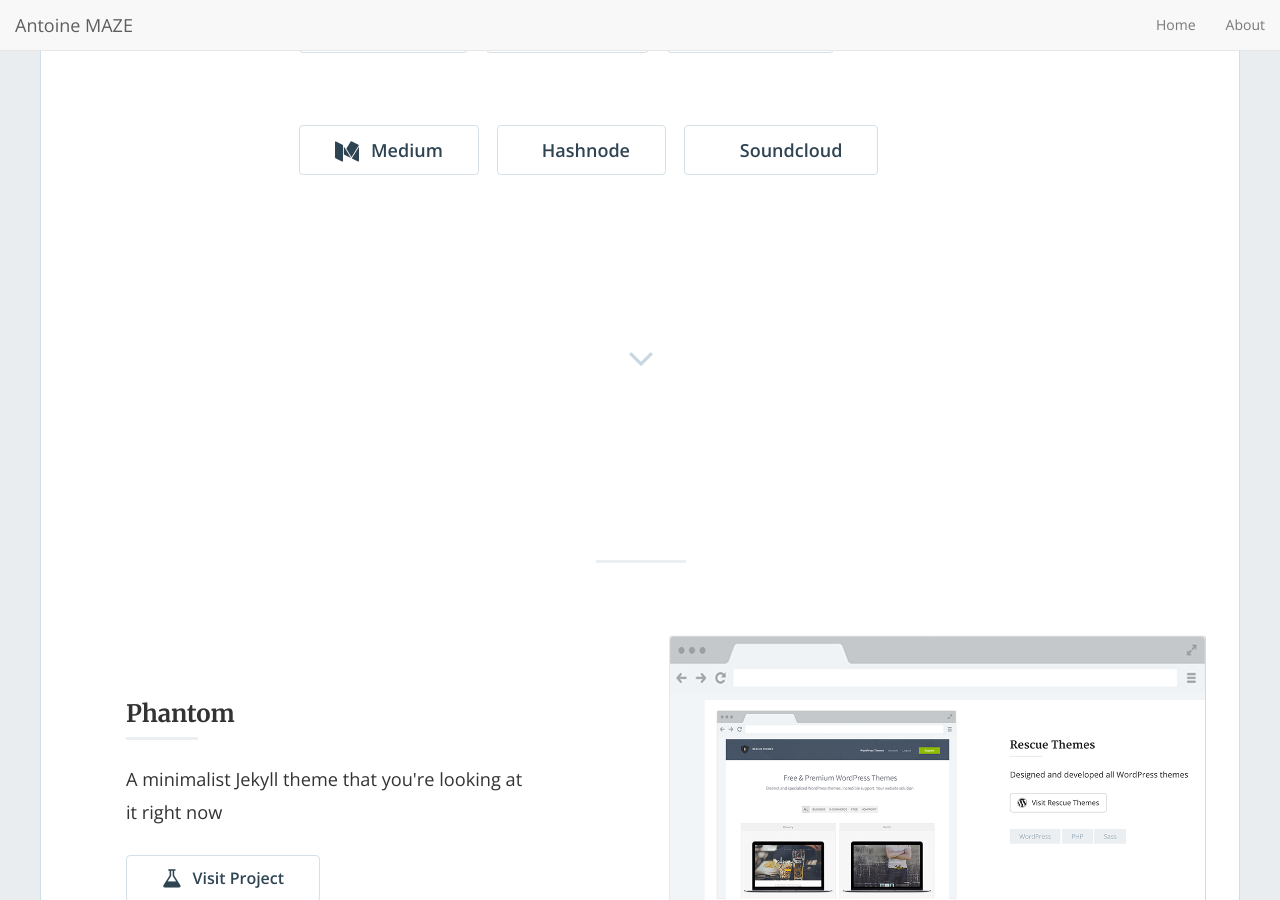
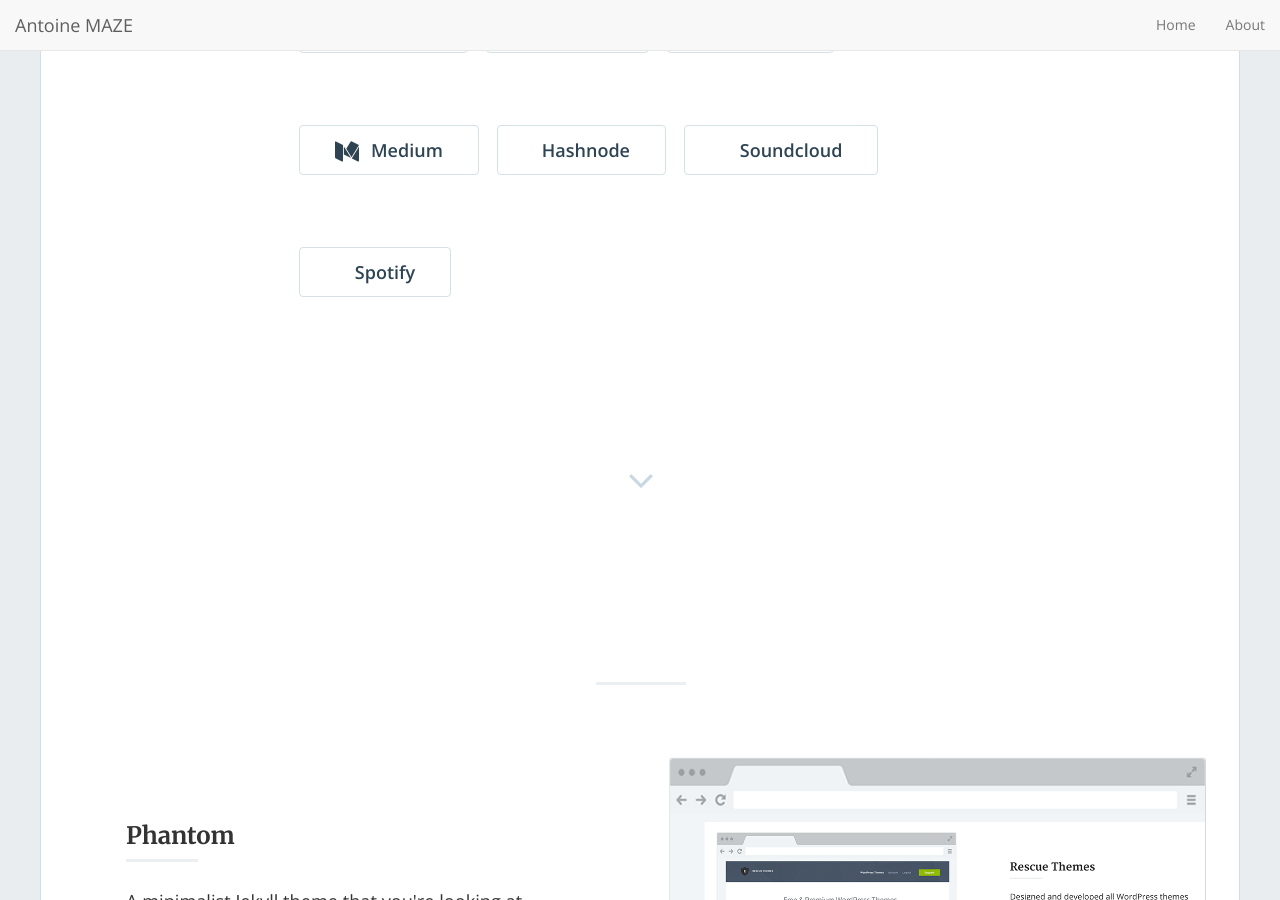
Before and after one commit to antinmaze/antinmaze.github.io, a Jekyll site: the page built from index.html, in a window 1280 px wide and 900 px high, scrolled down 486 px. Built offline with Jekyll 4.4.1, drawn with Linux system fonts in a browser that asks for light colours; nearby versions of some CDN libraries; the list of posts is cut into pages by our own code.

Commit message:
adding Spotify

```diff
--- a/_config.yml
+++ b/_config.yml
@@ -25,6 +25,7 @@
 medium_username: 'antoinemaze.hashnode.dev'
 hashnode_username: 'antoinemaze.hashnode.dev'
 soundcloud_username: 'oldkdz'
+spotify_username: 'etanova'
 # Build settings
 markdown: kramdown
 # theme: phantom # Uncomment once published to RubyGems
--- a/_includes/home-hero.html
+++ b/_includes/home-hero.html
@@ -49,6 +49,9 @@
             {% if site.soundcloud_username != '' %}
               <a href="https://soundcloud.com/{{ site.soundcloud_username }}"><button class="btn btn-default btn-lg"><i class="fa-brands fa-soundcloud"></i>Soundcloud</button></a>
             {% endif %}
+            {% if site.spotify_username != '' %}
+              <a href="https://open.spotify.com/user/{{ site.spotify_username }}"><button class="btn btn-default btn-lg"><i class="fa-brands fa-spotify"></i>Spotify</button></a>
+            {% endif %}
 
           </div>
 
```
